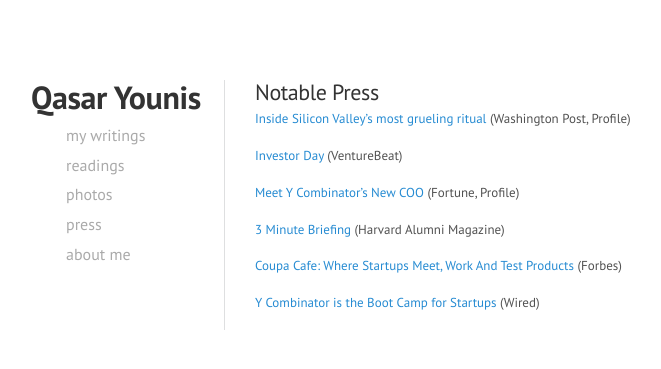
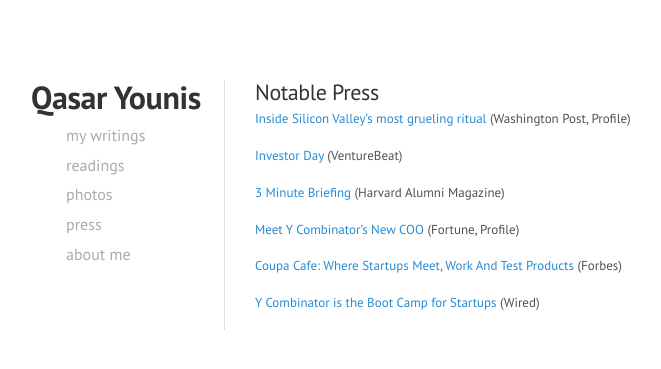
Before and after one commit to qasar/qasar.github.io, a Jekyll site: the page built from press.md, in a window 1280 px wide. Shown: the top 369 px of the page, without its empty margins (35-696 px from the left). Built offline with Jekyll 4.4.1, drawn with Linux system fonts in a browser that asks for light colours.

Commit message:
Update press.md

```diff
--- a/press.md
+++ b/press.md
@@ -8,9 +8,9 @@
 
 <a href="http://venturebeat.com/2016/07/07/y-combinator-will-hold-an-investor-day-for-meetings-with-startups-after-demo-day/">Investor Day</a> (VentureBeat)
 
+<a href="https://www.alumni.hbs.edu/stories/Pages/story-impact.aspx?num=5765">3 Minute Briefing</a> (Harvard Alumni Magazine)
+
 <a href="http://fortune.com/2015/08/26/meet-y-combinators-new-coo/">Meet Y Combinator's New COO</a> (Fortune, Profile)
-
-<a href="https://www.alumni.hbs.edu/stories/Pages/story-impact.aspx?num=5765">3 Minute Briefing</a> (Harvard Alumni Magazine)
 
 <a href="http://www.forbes.com/sites/tomiogeron/2011/11/16/coupa-cafe-where-startups-meet-work-and-test-products/">Coupa Cafe: Where Startups Meet, Work And Test Products</a> (Forbes)
 
```
